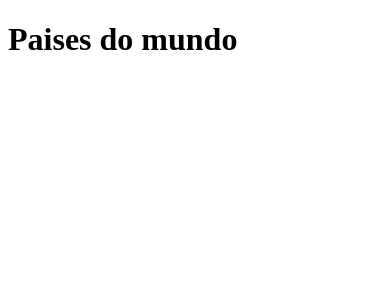
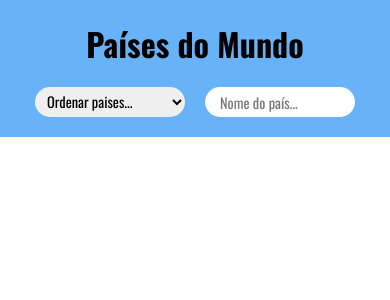
Before and after one commit to GabrielHCustodio/App-paises, a Vue app: page / in a window 390 px wide. Shown: the top 300 px of the page. Built offline with nearby package versions, Linux system fonts and the light colour scheme; no server answers.

Commit message:
Created and styled the header of the application and already with added responsiveness.

```diff
--- a/src/App.vue
+++ b/src/App.vue
@@ -1,5 +1,5 @@
 <template>
-  <home />
+    <home />
 </template>
 
 <script>
@@ -11,3 +11,14 @@ export default {
   }
 }
 </script>
+
+<style>
+@import url('https://fonts.googleapis.com/css2?family=Oswald:wght@300;400;700&display=swap');
+
+*{
+  margin: 0;
+  padding: 0;
+  box-sizing: border-box;
+  font-family: 'Oswald', sans-serif;
+}
+</style>
--- a/src/components/Home.vue
+++ b/src/components/Home.vue
@@ -1,16 +1,119 @@
 <template>
-    <h1>Paises do mundo</h1>
+    <div class="center">
+        <div class="header">
+            <div class="header-left">
+                <h1 id="logo">
+                    Países do Mundo
+                </h1>
+            </div><!--header-left-->
+            <div class="header-rigth">
+                <div class="order">
+                    <select name="order" v-model="ordenation">
+                        <option value="" disabled>Ordenar paises...</option>
+                        <option value="1">ID crescente</option>
+                        <option value="2">ID decrescente</option>
+                        <option value="3">A - Z</option>
+                        <option value="4">Z - A</option>
+                    </select>
+                </div>
+                <div class="search">
+                    <input type="text" v-model="name" placeholder="Nome do país...">
+                </div>
+            </div>
+        </div>
+    </div>
 </template>
 
 <script>
 export default {
     name: 'Home',
+    data: () => ({
+        name: '',
+        ordenation: ''
+    }),
     created() {
-        fetch('https://restcountries.com/v3.1/all')
+        fetch('https://restcountries.com/v2/all')
         .then((response) => response.json())
         .then((data) => {
             console.log(data)
         })
+    },
+    updated() {
+        console.log(this.name)
+        console.log(this.ordenation)
     }
 }
 </script>
+
+<style scoped>
+.center {
+    width: 100%;
+    background: #68b2f8;
+    padding: 20px;
+}
+
+.header {
+    display: flex;
+    flex-direction: row;
+    align-items: center;
+    justify-content: space-between;
+}
+
+.header-left {
+    width: 40%;
+}
+
+.header-rigth {
+    width: 60%;
+    display: flex;
+    flex-direction: row;
+    justify-content: flex-end;
+    align-items: flex-end;
+    padding-right: 20px;
+}
+
+.order {
+    display: flex;
+    flex-direction: column;
+    margin-right: 20px;
+}
+
+.order select,
+.search input {
+    width: 150px;
+    height: 30px;
+    border: none;
+    border-radius: 30px;
+    font-size: .9rem;
+    padding-left: 8px;
+    outline: none;
+    display: flex;
+    align-items: center;
+}
+
+.search input {
+    padding-left: 15px;
+}
+
+@media screen and (max-width: 684px) {
+    .header {
+        flex-direction: column;
+    }
+
+    .header-left,
+    .header-rigth {
+        width: 100%;
+    }
+
+    .header-left {
+        text-align: center;
+    }
+
+    .header-rigth {
+        margin-top: 20px;
+        justify-content: center;
+        padding: 0;
+    }
+}
+
+</style>
```
